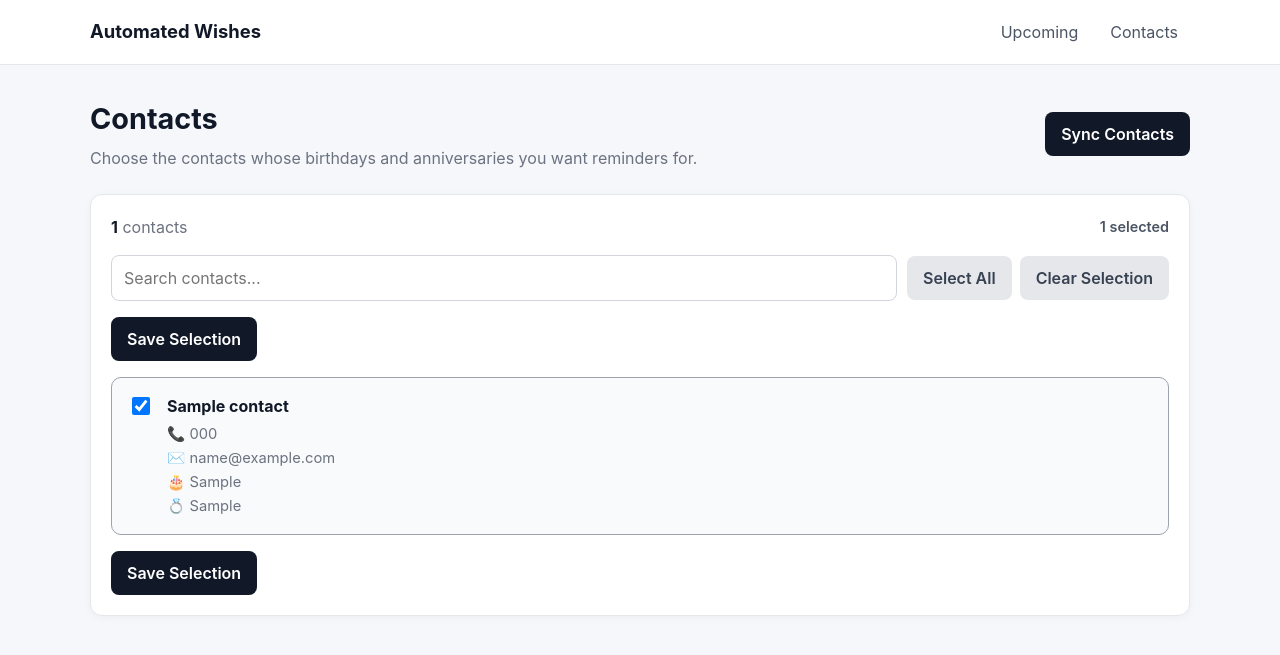
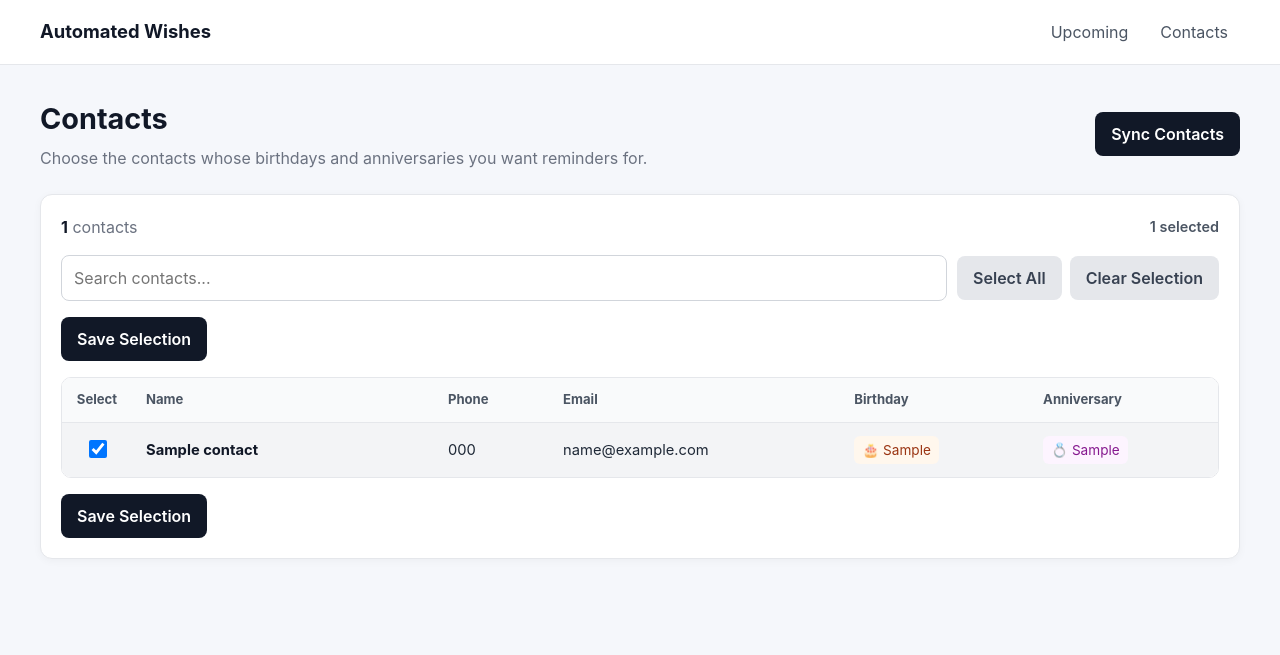
Before and after one commit to habibmy/automated-wishes, a Flask app: page / in a window 1280 px wide. Shown: the top 655 px of the page. Run offline with Flask 3, Linux system fonts and the light colour scheme; tables that the repository leaves empty hold one stand-in row (values such as "Sample post").

Commit message:
feat: display contacts in table

```diff
--- a/static/style.css
+++ b/static/style.css
@@ -29,7 +29,7 @@ body {
 -------------------------------- */
 
 .container {
-    width: min(1100px, calc(100% - 32px));
+    width: min(1200px, calc(100% - 32px));
     margin: 0 auto;
 }
 
@@ -40,7 +40,7 @@ main {
 
 
 /* --------------------------------
-   Header / Navigation
+   Header
 -------------------------------- */
 
 header {
@@ -176,7 +176,7 @@ button:hover,
 
 
 /* --------------------------------
-   Notifications
+   Notices
 -------------------------------- */
 
 .notice {
@@ -203,7 +203,7 @@ button:hover,
 
 
 /* --------------------------------
-   Cards
+   Card
 -------------------------------- */
 
 .card {
@@ -251,7 +251,7 @@ button:hover,
 
 
 /* --------------------------------
-   Search / Selection toolbar
+   Search
 -------------------------------- */
 
 .selection-toolbar {
@@ -300,106 +300,134 @@ button:hover,
 
 
 /* --------------------------------
-   Contact list
+   Contacts table
 -------------------------------- */
 
-.contact-list {
-    display: grid;
+.table-wrapper {
+    width: 100%;
 
-    gap: 10px;
+    overflow-x: auto;
 
-    list-style: none;
+    border: 1px solid #e5e7eb;
 
-    padding: 0;
-
-    margin: 0;
+    border-radius: 10px;
 }
 
 
-.contact {
-    border: 1px solid #e5e7eb;
+.contacts-table {
+    width: 100%;
 
-    border-radius: 10px;
+    border-collapse: collapse;
 
     background: #ffffff;
 
-    transition:
-        border-color 0.15s ease,
-        background 0.15s ease,
-        box-shadow 0.15s ease;
+    font-size: 0.92rem;
 }
 
 
-.contact:hover {
-    border-color: #d1d5db;
+.contacts-table th {
+    padding: 12px 14px;
 
-    box-shadow:
-        0 2px 6px rgba(0, 0, 0, 0.04);
+    text-align: left;
+
+    font-size: 0.82rem;
+
+    font-weight: 700;
+
+    color: #4b5563;
+
+    background: #f9fafb;
+
+    border-bottom: 1px solid #e5e7eb;
+
+    white-space: nowrap;
 }
 
 
-.contact:has(input:checked) {
-    border-color: #9ca3af;
+.contacts-table td {
+    padding: 13px 14px;
 
+    border-bottom: 1px solid #f0f1f3;
+
+    vertical-align: middle;
+}
+
+
+.contacts-table tbody tr:last-child td {
+    border-bottom: 0;
+}
+
+
+.contact-row:hover {
     background: #f9fafb;
 }
 
 
-.contact-label {
-    display: flex;
+.contact-row:has(input:checked) {
+    background: #f3f4f6;
+}
 
-    align-items: flex-start;
 
-    gap: 14px;
+.select-column {
+    width: 70px;
 
-    width: 100%;
+    text-align: center !important;
+}
 
-    padding: 16px;
+
+.contacts-table input[type="checkbox"] {
+    width: 18px;
+
+    height: 18px;
 
     cursor: pointer;
 }
 
 
-.contact input {
-    flex: 0 0 auto;
+.contact-name-cell {
+    min-width: 180px;
 
-    width: 18px;
-
-    height: 18px;
-
-    margin-top: 3px;
-
-    cursor: pointer;
-}
-
-
-.contact-content {
-    min-width: 0;
-}
-
-
-.contact-name {
     font-weight: 700;
 
     color: #111827;
 
-    overflow-wrap: anywhere;
+    white-space: nowrap;
 }
 
 
-.contact-details {
-    margin-top: 5px;
-
-    color: #6b7280;
-
-    font-size: 0.92rem;
+.muted {
+    color: #9ca3af;
 }
 
 
-.contact-details div {
-    margin-top: 2px;
+/* --------------------------------
+   Occasion badges
+-------------------------------- */
 
-    overflow-wrap: anywhere;
+.occasion-badge {
+    display: inline-block;
+
+    padding: 4px 8px;
+
+    border-radius: 6px;
+
+    font-size: 0.85rem;
+
+    white-space: nowrap;
+}
+
+
+.birthday {
+    background: #fff7ed;
+
+    color: #9a3412;
+}
+
+
+.anniversary {
+    background: #fdf4ff;
+
+    color: #86198f;
 }
 
 
@@ -541,6 +569,11 @@ button:hover,
     }
 
 
+    .contacts-table {
+        min-width: 900px;
+    }
+
+
     .occasion {
         align-items: flex-start;
     }
--- a/templates/contacts.html
+++ b/templates/contacts.html
@@ -29,7 +29,6 @@
     <main>
       <div class="container">
 
-        <!-- Page heading -->
         <div class="page-header">
           <div>
             <h1>Contacts</h1>
@@ -50,12 +49,12 @@
         </div>
 
 
-        <!-- Sync messages -->
         {% if synced %}
         <div class="notice notice-success">
           Synced {{ synced }} contacts successfully.
         </div>
         {% endif %}
+
 
         {% if sync_error %}
         <div class="notice notice-error">
@@ -64,7 +63,6 @@
         {% endif %}
 
 
-        <!-- Contact selection -->
         <div class="card">
 
           <div class="contact-header">
@@ -112,7 +110,6 @@
           </div>
 
 
-          <!-- Save selection -->
           <form method="post">
 
             <div class="actions save-selection">
@@ -122,15 +119,47 @@
             </div>
 
 
-            <!-- Contacts -->
-            <ul class="contact-list" id="contact-list">
+            <!-- Responsive table -->
+            <div class="table-wrapper">
+
+              <table class="contacts-table">
+
+                <thead>
+                  <tr>
+                    <th class="select-column">
+                      Select
+                    </th>
+
+                    <th>
+                      Name
+                    </th>
+
+                    <th>
+                      Phone
+                    </th>
+
+                    <th>
+                      Email
+                    </th>
+
+                    <th>
+                      Birthday
+                    </th>
+
+                    <th>
+                      Anniversary
+                    </th>
+                  </tr>
+                </thead>
+
+
+                <tbody id="contact-list">
 
                   {% for contact in contacts %}
 
-              <li class="contact">
+                  <tr class="contact-row">
 
-                <label class="contact-label">
-
+                    <td class="select-column">
                       <input
                         type="checkbox"
                         name="contact_ids"
@@ -139,53 +168,64 @@
                         checked
                         {% endif %}
                       />
+                    </td>
 
-                  <div class="contact-content">
 
-                    <div class="contact-name">
+                    <td class="contact-name-cell">
                       {{ contact["name"] }}
-                    </div>
+                    </td>
 
-                    <div class="contact-details">
 
+                    <td>
                       {% if contact["phones"] %}
-                      <div>
-                        📞 {{ contact["phones"] }}
-                      </div>
+                        {{ contact["phones"]|replace('\n', ', ') }}
+                      {% else %}
+                        <span class="muted">—</span>
                       {% endif %}
+                    </td>
 
+
+                    <td>
                       {% if contact["emails"] %}
-                      <div>
-                        ✉️ {{ contact["emails"] }}
-                      </div>
+                        {{ contact["emails"]|replace('\n', ', ') }}
+                      {% else %}
+                        <span class="muted">—</span>
                       {% endif %}
+                    </td>
 
+
+                    <td>
                       {% if contact["birthday"] %}
-                      <div>
+                        <span class="occasion-badge birthday">
                           🎂 {{ contact["birthday"] }}
-                      </div>
+                        </span>
+                      {% else %}
+                        <span class="muted">—</span>
                       {% endif %}
+                    </td>
 
+
+                    <td>
                       {% if contact["anniversary"] %}
-                      <div>
+                        <span class="occasion-badge anniversary">
                           💍 {{ contact["anniversary"] }}
-                      </div>
+                        </span>
+                      {% else %}
+                        <span class="muted">—</span>
                       {% endif %}
+                    </td>
+
+                  </tr>
+
+                  {% endfor %}
+
+                </tbody>
+
+              </table>
 
             </div>
 
-                  </div>
 
-                </label>
-
-              </li>
-
-              {% endfor %}
-
-            </ul>
-
-
-            <!-- Save selection -->
             <div class="actions save-selection-bottom">
               <button type="submit">
                 Save Selection
@@ -200,11 +240,15 @@
     </main>
 
 
-    <!-- Contact selection JavaScript -->
     <script>
-      const searchInput = document.getElementById("contact-search");
-      const contactList = document.getElementById("contact-list");
-      const selectedCount = document.getElementById("selected-count");
+      const searchInput =
+        document.getElementById("contact-search");
+
+      const contactList =
+        document.getElementById("contact-list");
+
+      const selectedCount =
+        document.getElementById("selected-count");
 
       const selectAllButton =
         document.getElementById("select-all");
@@ -213,8 +257,9 @@
         document.getElementById("select-none");
 
 
-      const contacts = Array.from(
-        contactList.querySelectorAll(".contact")
+      const contacts =
+        Array.from(
+          contactList.querySelectorAll(".contact-row")
         );
 
 
@@ -228,7 +273,8 @@
 
 
       function updateSelectedCount() {
-        const selected = getCheckboxes().filter(
+        const selected =
+          getCheckboxes().filter(
             (checkbox) => checkbox.checked
           ).length;
 
@@ -238,19 +284,21 @@
 
 
       /*
-       * Search contacts
+       * Search contacts by name
        */
       searchInput.addEventListener("input", () => {
 
         const query =
-          searchInput.value.trim().toLowerCase();
+          searchInput.value
+            .trim()
+            .toLowerCase();
 
 
         contacts.forEach((contact) => {
 
           const name =
             contact
-              .querySelector(".contact-name")
+              .querySelector(".contact-name-cell")
               .textContent
               .toLowerCase();
 
@@ -279,7 +327,7 @@
 
 
       /*
-       * Clear all contacts
+       * Clear all selections
        */
       selectNoneButton.addEventListener("click", () => {
 
@@ -293,7 +341,7 @@
 
 
       /*
-       * Update counter whenever a checkbox changes
+       * Update counter when a checkbox changes
        */
       getCheckboxes().forEach((checkbox) => {
 
@@ -306,7 +354,7 @@
 
 
       /*
-       * Initial counter
+       * Initial count
        */
       updateSelectedCount();
 
```
Lines whose indentation alone changed are shown as unchanged.
